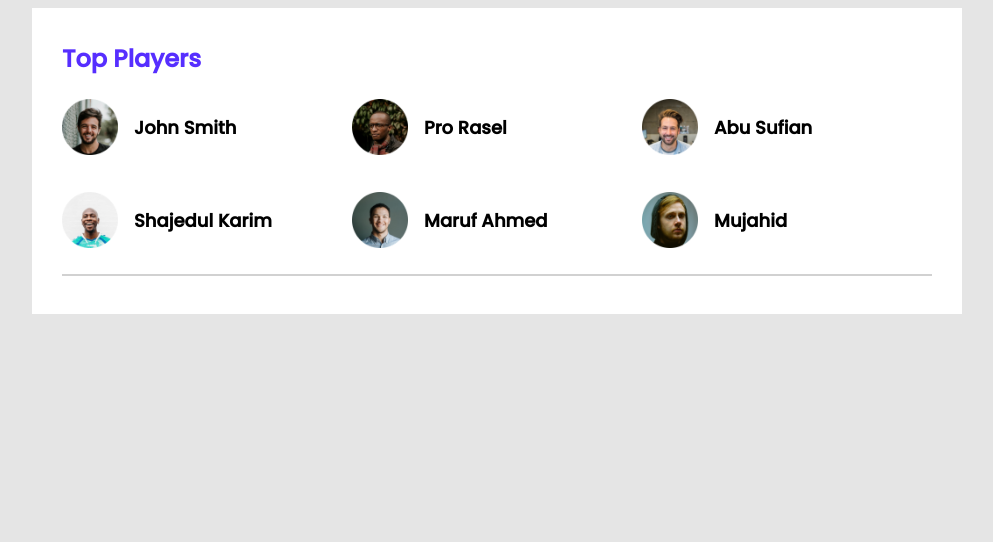
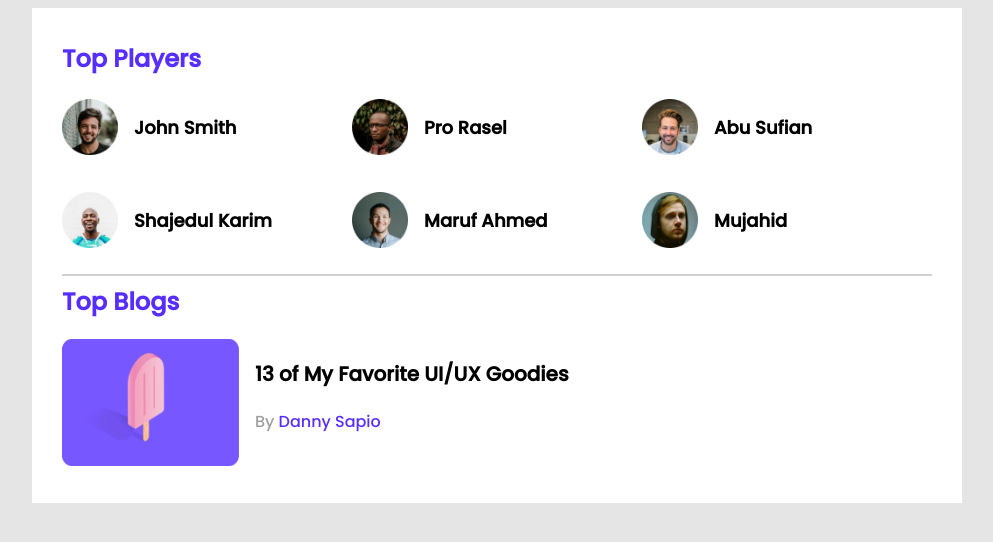
Before and after one commit to shakautkader608/leader-board-css3, a plain HTML site: page index.html in a window 1280 px wide. Shown: the whole page, without its empty margins (143-1136 px from the left). Drawn offline with Linux system fonts and the light colour scheme.

Commit message:
Complete one Blog

```diff
--- a/css/style.css
+++ b/css/style.css
@@ -1,7 +1,11 @@
 /* Font  */
+
 @import url('https://fonts.googleapis.com/css2?family=Poppins:wght@500&display=swap');
 
+
+
 /* Common Or utilities */
+
 body{
     font-family: 'Poppins', sans-serif;
     background-color: #E5E5E5;
@@ -17,7 +21,10 @@ main{
     padding: 30px;
 }
 
+
+
 /* Player css Start  */
+
 .top-player{
     margin-bottom: 22px;
 }
@@ -48,3 +55,29 @@ main{
 hr{
     border: 1px solid #D1D1D1;
 }
+
+
+/* Blogs Css Start  */
+
+.thumbnail img{
+    width: 177px;
+    height: 127px;
+}
+.blog-info{
+    margin-left:16px ;
+}
+.blog{
+    display: flex;
+}
+.blog-title{
+    font-size: 20px;
+}
+.author{
+    color: #9F9F9F;
+    font-size: 16px;
+}
+.author a{
+    color: #562EFF;
+    text-decoration: none;
+    font-size: 16px;
+}
--- a/index.html
+++ b/index.html
@@ -15,8 +15,8 @@
     <!-- Top player and Blog Part Start  -->
     <main>
       <section class="container">
-        <h2 class="Section-highligh">Top Players</h2>
         <div class="top-player">
+          <h2 class="Section-highligh">Top Players</h2>
           <div class="players">
             <div class="player">
               <img src="images/players/player-1.png" alt="" />
@@ -45,7 +45,21 @@
           </div>
         </div>
         <hr />
-        <div class="top-blog"></div>
+
+        <div class="top-blog">
+          <h2 class="Section-highligh">Top Blogs</h2>
+          <div class="blogs">
+            <article class="blog">
+              <div class="thumbnail">
+                <img src="./images/blogs/blog-1.png" alt="" />
+              </div>
+              <div class="blog-info">
+                <h3 class="blog-title">13 of My Favorite UI/UX Goodies</h3>
+                <p class="author">By <a href="#">Danny Sapio</a></p>
+              </div>
+            </article>
+          </div>
+        </div>
       </section>
     </main>
   </body>
```
